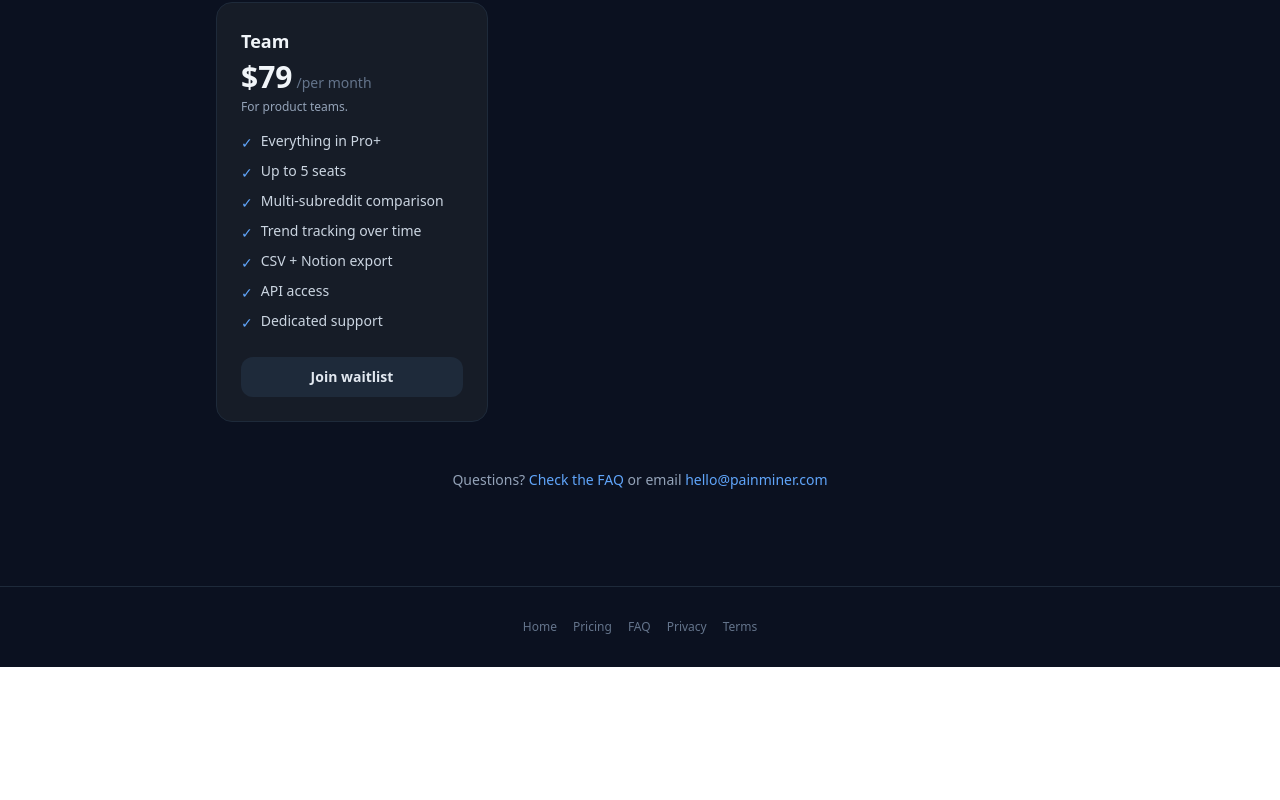
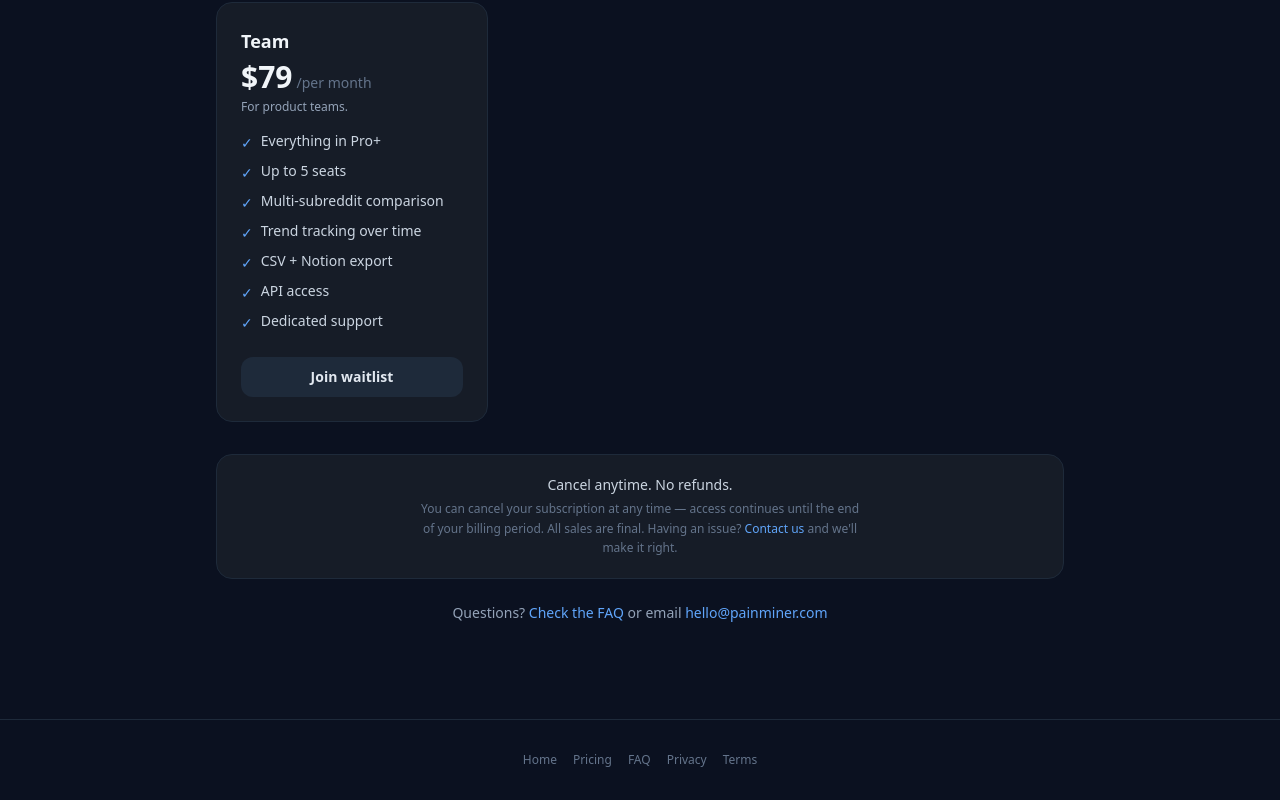
Before and after one commit to Nab20181/Reddit-Pain-Miner, a Next.js app: page /pricing in a window 1280 px wide. Shown: the part 769-1569 px from the top of the page. Before the commit the page ends 1436 px from the top, so only its background shows below. Built offline with nearby package versions, Linux system fonts and the light colour scheme.

Commit message:
feat: no-refund policy in TOS + pricing page

```diff
--- a/pages/pricing.js
+++ b/pages/pricing.js
@@ -141,8 +141,16 @@ export default function Pricing() {
           ))}
         </div>
 
+        {/* Refund policy */}
+        <div className="mt-8 bg-[#161c27] border border-[#1e2a3a] rounded-2xl p-5 text-center">
+          <p className="text-slate-300 text-sm font-medium mb-1">Cancel anytime. No refunds.</p>
+          <p className="text-slate-500 text-xs leading-relaxed max-w-md mx-auto">
+            You can cancel your subscription at any time — access continues until the end of your billing period. All sales are final. Having an issue? <a href="mailto:hello@painminer.com" className="text-blue-400 hover:text-blue-300 transition">Contact us</a> and we'll make it right.
+          </p>
+        </div>
+
         {/* FAQ teaser */}
-        <div className="mt-12 text-center">
+        <div className="mt-6 text-center">
           <p className="text-slate-400 text-sm">
             Questions?{' '}
             <Link href="/faq" className="text-blue-400 hover:text-blue-300 transition">
--- a/pages/tos.js
+++ b/pages/tos.js
@@ -57,6 +57,11 @@ export default function TOS() {
           <p>To the maximum extent permitted by law, PainMiner and its operators shall not be liable for any indirect, incidental, or consequential damages arising from your use of the service.</p>
         </Section>
 
+        <Section title="Payments & Refunds">
+          <p>All paid plans are billed monthly in advance. You may cancel your subscription at any time — your access will continue until the end of the current billing period.</p>
+          <p><strong className="text-slate-300">All sales are final. We do not offer refunds.</strong> By subscribing, you acknowledge and agree to this policy. If you experience a technical issue preventing you from using the service, contact us at <span className="text-blue-400">hello@painminer.com</span> and we will work to resolve it promptly.</p>
+        </Section>
+
         <Section title="Changes">
           <p>We may update these terms at any time. Continued use of PainMiner constitutes acceptance of the updated terms.</p>
         </Section>
```
